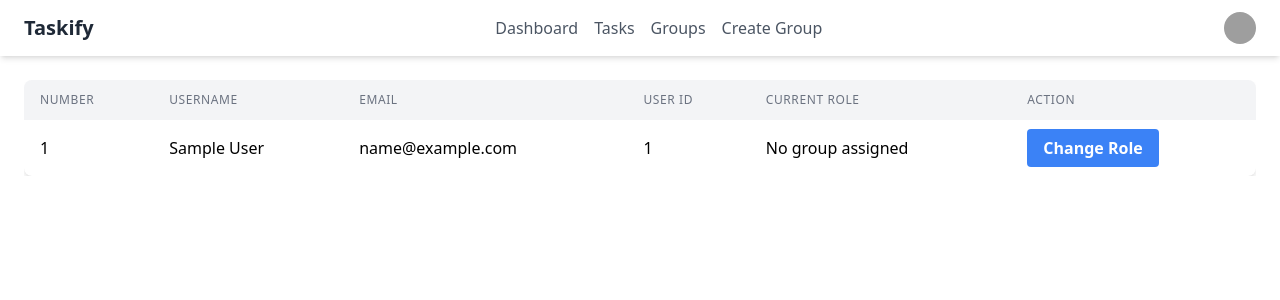
After one commit to engrnazrulislam/task_management_system, a Django app: page /users/admin/dashboard/ in a window 1280 px wide. The commit adds this page. Shown: the top 300 px of the page. Run offline with Django 5.2, Linux system fonts and the light colour scheme; tables that the repository leaves empty hold one stand-in row (values such as "Sample post"); grey boxes are pictures that could not be loaded.

Commit message:
updated to moduel 12.3

```diff
--- a/static/css/output.css
+++ b/static/css/output.css
@@ -628,6 +628,10 @@ video {
   position: sticky;
 }
 
+.right-0 {
+  right: 0px;
+}
+
 .m-auto {
   margin: auto;
 }
@@ -639,6 +643,18 @@ video {
 
 .mb-8 {
   margin-bottom: 2rem;
+}
+
+.ml-4 {
+  margin-left: 1rem;
+}
+
+.mt-2 {
+  margin-top: 0.5rem;
+}
+
+.mt-4 {
+  margin-top: 1rem;
 }
 
 .mt-8 {
@@ -706,12 +722,24 @@ video {
   width: 0.5rem;
 }
 
+.w-48 {
+  width: 12rem;
+}
+
 .w-6 {
   width: 1.5rem;
 }
 
+.w-8 {
+  width: 2rem;
+}
+
 .w-full {
   width: 100%;
+}
+
+.min-w-full {
+  min-width: 100%;
 }
 
 .flex-1 {
@@ -780,6 +808,35 @@ video {
   margin-left: calc(-0.75rem * calc(1 - var(--tw-space-x-reverse)));
 }
 
+.space-x-4 > :not([hidden]) ~ :not([hidden]) {
+  --tw-space-x-reverse: 0;
+  margin-right: calc(1rem * var(--tw-space-x-reverse));
+  margin-left: calc(1rem * calc(1 - var(--tw-space-x-reverse)));
+}
+
+.divide-y > :not([hidden]) ~ :not([hidden]) {
+  --tw-divide-y-reverse: 0;
+  border-top-width: calc(1px * calc(1 - var(--tw-divide-y-reverse)));
+  border-bottom-width: calc(1px * var(--tw-divide-y-reverse));
+}
+
+.divide-gray-200 > :not([hidden]) ~ :not([hidden]) {
+  --tw-divide-opacity: 1;
+  border-color: rgb(229 231 235 / var(--tw-divide-opacity, 1));
+}
+
+.overflow-hidden {
+  overflow: hidden;
+}
+
+.overflow-x-auto {
+  overflow-x: auto;
+}
+
+.whitespace-nowrap {
+  white-space: nowrap;
+}
+
 .rounded-full {
   border-radius: 9999px;
 }
@@ -788,8 +845,16 @@ video {
   border-radius: 0.5rem;
 }
 
+.rounded-md {
+  border-radius: 0.375rem;
+}
+
 .rounded-xl {
   border-radius: 0.75rem;
+}
+
+.rounded {
+  border-radius: 0.25rem;
 }
 
 .border {
@@ -909,8 +974,18 @@ video {
   background-color: rgb(234 179 8 / var(--tw-bg-opacity, 1));
 }
 
+.bg-gray-100 {
+  --tw-bg-opacity: 1;
+  background-color: rgb(243 244 246 / var(--tw-bg-opacity, 1));
+}
+
 .fill-current {
   fill: currentColor;
+}
+
+.object-cover {
+  -o-object-fit: cover;
+     object-fit: cover;
 }
 
 .p-10 {
@@ -938,13 +1013,42 @@ video {
   padding-right: 0.5rem;
 }
 
+.px-4 {
+  padding-left: 1rem;
+  padding-right: 1rem;
+}
+
+.px-6 {
+  padding-left: 1.5rem;
+  padding-right: 1.5rem;
+}
+
 .py-1 {
   padding-top: 0.25rem;
   padding-bottom: 0.25rem;
 }
 
+.py-2 {
+  padding-top: 0.5rem;
+  padding-bottom: 0.5rem;
+}
+
+.py-3 {
+  padding-top: 0.75rem;
+  padding-bottom: 0.75rem;
+}
+
+.py-4 {
+  padding-top: 1rem;
+  padding-bottom: 1rem;
+}
+
 .pt-3 {
   padding-top: 0.75rem;
+}
+
+.text-left {
+  text-align: left;
 }
 
 .text-3xl {
@@ -967,6 +1071,11 @@ video {
   line-height: 1.75rem;
 }
 
+.text-xs {
+  font-size: 0.75rem;
+  line-height: 1rem;
+}
+
 .font-bold {
   font-weight: 700;
 }
@@ -977,6 +1086,14 @@ video {
 
 .font-semibold {
   font-weight: 600;
+}
+
+.uppercase {
+  text-transform: uppercase;
+}
+
+.tracking-wider {
+  letter-spacing: 0.05em;
 }
 
 .text-blue-600 {
@@ -997,6 +1114,11 @@ video {
 .text-gray-700 {
   --tw-text-opacity: 1;
   color: rgb(55 65 81 / var(--tw-text-opacity, 1));
+}
+
+.text-gray-800 {
+  --tw-text-opacity: 1;
+  color: rgb(31 41 55 / var(--tw-text-opacity, 1));
 }
 
 .text-green-500 {
@@ -1039,6 +1161,18 @@ video {
   color: rgb(202 138 4 / var(--tw-text-opacity, 1));
 }
 
+.shadow-lg {
+  --tw-shadow: 0 10px 15px -3px rgb(0 0 0 / 0.1), 0 4px 6px -4px rgb(0 0 0 / 0.1);
+  --tw-shadow-colored: 0 10px 15px -3px var(--tw-shadow-color), 0 4px 6px -4px var(--tw-shadow-color);
+  box-shadow: var(--tw-ring-offset-shadow, 0 0 #0000), var(--tw-ring-shadow, 0 0 #0000), var(--tw-shadow);
+}
+
+.shadow-md {
+  --tw-shadow: 0 4px 6px -1px rgb(0 0 0 / 0.1), 0 2px 4px -2px rgb(0 0 0 / 0.1);
+  --tw-shadow-colored: 0 4px 6px -1px var(--tw-shadow-color), 0 2px 4px -2px var(--tw-shadow-color);
+  box-shadow: var(--tw-ring-offset-shadow, 0 0 #0000), var(--tw-ring-shadow, 0 0 #0000), var(--tw-shadow);
+}
+
 .shadow-sm {
   --tw-shadow: 0 1px 2px 0 rgb(0 0 0 / 0.05);
   --tw-shadow-colored: 0 1px 2px 0 var(--tw-shadow-color);
@@ -1073,14 +1207,44 @@ video {
   background-color: rgb(147 51 234 / var(--tw-bg-opacity, 1));
 }
 
+.hover\:bg-blue-600:hover {
+  --tw-bg-opacity: 1;
+  background-color: rgb(37 99 235 / var(--tw-bg-opacity, 1));
+}
+
+.hover\:bg-gray-50:hover {
+  --tw-bg-opacity: 1;
+  background-color: rgb(249 250 251 / var(--tw-bg-opacity, 1));
+}
+
+.hover\:text-gray-800:hover {
+  --tw-text-opacity: 1;
+  color: rgb(31 41 55 / var(--tw-text-opacity, 1));
+}
+
 .hover\:text-white:hover {
   --tw-text-opacity: 1;
   color: rgb(255 255 255 / var(--tw-text-opacity, 1));
 }
 
+.focus\:outline-none:focus {
+  outline: 2px solid transparent;
+  outline-offset: 2px;
+}
+
 .active\:bg-purple-700:active {
   --tw-bg-opacity: 1;
   background-color: rgb(126 34 206 / var(--tw-bg-opacity, 1));
+}
+
+@media (min-width: 768px) {
+  .md\:flex {
+    display: flex;
+  }
+
+  .md\:hidden {
+    display: none;
+  }
 }
 
 @media (min-width: 1024px) {
--- /dev/null
+++ b/users/templates/admin/dashboard.html
@@ -0,0 +1,130 @@
+{% load static %}
+<!DOCTYPE html>
+<html lang="en">
+  <head>
+    <meta charset="UTF-8" />
+    <meta name="viewport" content="width=device-width, initial-scale=1.0" />
+    <title>Document</title>
+    <link rel="stylesheet" href="{% static "css/output.css" %}" />
+  </head>
+  <body>
+    <header class="bg-white shadow-md">
+      <nav class="container mx-auto px-6 py-3">
+        <div class="flex justify-between items-center">
+          <a href="index.html" class="text-xl font-bold text-gray-800"
+            >Taskify</a
+          >
+          <div class="hidden md:flex space-x-4">
+            <a
+              href="admin-dashboard.html"
+              class="text-gray-600 hover:text-gray-800"
+              >Dashboard</a
+            >
+            <a href="#" class="text-gray-600 hover:text-gray-800">Tasks</a>
+            <a href="group-list.html" class="text-gray-600 hover:text-gray-800"
+              >Groups</a
+            >
+            <a
+              href="create-group.html"
+              class="text-gray-600 hover:text-gray-800"
+              >Create Group</a
+            >
+          </div>
+          <div class="flex items-center">
+            <div class="relative">
+              <button
+                id="user-menu-button"
+                class="flex items-center focus:outline-none"
+              >
+                <img
+                  class="h-8 w-8 rounded-full object-cover"
+                  src="https://placekitten.com/100/100"
+                  alt="User avatar"
+                />
+              </button>
+              <div
+                id="user-menu"
+                class="absolute right-0 mt-2 w-48 bg-white rounded-md shadow-lg py-1 hidden"
+              >
+                <a
+                  href="manager-dashboard.html"
+                  class="block px-4 py-2 text-sm text-gray-700 hover:bg-gray-100"
+                  >Dashboard</a
+                >
+                <form method="post" action="logout.html">
+                  <button
+                    class="block px-4 py-2 text-sm text-gray-700 hover:bg-gray-100"
+                  >
+                    Logout
+                  </button>
+                </form>
+              </div>
+            </div>
+            <div class="md:hidden ml-4">
+              <button
+                id="menu-toggle"
+                class="text-gray-600 hover:text-gray-800 focus:outline-none"
+              >
+                <svg
+                  class="h-6 w-6"
+                  fill="none"
+                  stroke="currentColor"
+                  viewBox="0 0 24 24"
+                  xmlns="http://www.w3.org/2000/svg"
+                >
+                  <path
+                    stroke-linecap="round"
+                    stroke-linejoin="round"
+                    stroke-width="2"
+                    d="M4 6h16M4 12h16m-7 6h7"
+                  ></path>
+                </svg>
+              </button>
+            </div>
+          </div>
+        </div>
+        <div id="mobile-menu" class="md:hidden hidden mt-4">
+          <a href="#" class="block py-2 text-gray-600 hover:text-gray-800"
+            >Dashboard</a
+          >
+          <a href="#" class="block py-2 text-gray-600 hover:text-gray-800"
+            >Tasks</a
+          >
+          <a href="#" class="block py-2 text-gray-600 hover:text-gray-800"
+            >Groups</a
+          >
+          <a href="#" class="block py-2 text-gray-600 hover:text-gray-800"
+            >Create Group</a
+          >
+        </div>
+      </nav>
+    </header>
+
+    <main>
+        {% block content %}
+            {% include "admin/user_list.html" %}
+        {% endblock content %}
+    </main>
+
+    <script>
+      document
+        .getElementById("menu-toggle")
+        .addEventListener("click", function () {
+          document.getElementById("mobile-menu").classList.toggle("hidden");
+        });
+
+      document
+        .getElementById("user-menu-button")
+        .addEventListener("click", function () {
+          document.getElementById("user-menu").classList.toggle("hidden");
+        });
+
+      // Close the dropdown when clicking outside
+      window.addEventListener("click", function (e) {
+        if (!document.getElementById("user-menu-button").contains(e.target)) {
+          document.getElementById("user-menu").classList.add("hidden");
+        }
+      });
+    </script>
+  </body>
+</html>
--- /dev/null
+++ b/users/templates/admin/user_list.html
@@ -0,0 +1,59 @@
+<div class="container mx-auto p-6">
+  <div class="overflow-x-auto">
+    <table class="min-w-full bg-white shadow-md rounded-lg overflow-hidden">
+      <thead class="bg-gray-100">
+        <tr>
+          <th
+            class="px-4 py-3 text-left text-xs font-medium text-gray-500 uppercase tracking-wider"
+          >
+            Number
+          </th>
+          <th
+            class="px-4 py-3 text-left text-xs font-medium text-gray-500 uppercase tracking-wider"
+          >
+            Username
+          </th>
+          <th
+            class="px-4 py-3 text-left text-xs font-medium text-gray-500 uppercase tracking-wider"
+          >
+            Email
+          </th>
+          <th
+            class="px-4 py-3 text-left text-xs font-medium text-gray-500 uppercase tracking-wider"
+          >
+            User ID
+          </th>
+          <th
+            class="px-4 py-3 text-left text-xs font-medium text-gray-500 uppercase tracking-wider"
+          >
+            Current Role
+          </th>
+          <th
+            class="px-4 py-3 text-left text-xs font-medium text-gray-500 uppercase tracking-wider"
+          >
+            Action
+          </th>
+        </tr>
+      </thead>
+      <tbody class="divide-y divide-gray-200">
+        {% for user in users %}
+        <tr class="hover:bg-gray-50">
+          <td class="px-4 py-4 whitespace-nowrap">{{forloop.counter}}</td>
+          <td class="px-4 py-4 whitespace-nowrap">{{user.first_name}} {{user.last_name}}</td>
+          <td class="px-4 py-4 whitespace-nowrap">{{user.email}}</td>
+          <td class="px-4 py-4 whitespace-nowrap">{{user.id}}</td>
+          <td class="px-4 py-4 whitespace-nowrap">{{user.groups.first.name|default:'No group assigned'}}</td>
+          <td class="px-4 py-4 whitespace-nowrap">
+            <a
+              href="{% url 'assigned_role' user.id %}"
+              class="bg-blue-500 hover:bg-blue-600 text-white font-bold py-2 px-4 rounded"
+            >
+              Change Role
+            </a>
+          </td>
+        </tr>
+        {% endfor %}
+      </tbody>
+    </table>
+  </div>
+</div>
--- a/users/urls.py
+++ b/users/urls.py
@@ -1,9 +1,11 @@
 from django.urls import path
-from users.views import sign_up, sign_in, sign_out, activate_user
+from users.views import sign_up, sign_in, sign_out, activate_user, admin_dashboard, assigned_role
 
 urlpatterns = [
-    path('sign_up/',sign_up, name ='sign_up'),
-    path('sign_in/',sign_in, name ='sign_in'),
-    path('sign_out/',sign_out,name='sign_out'),
-    path('activate/<int:user_id>/<str:token>/', activate_user)
+    path('sign_up/', sign_up, name = 'sign_up'),
+    path('sign_in/', sign_in, name = 'sign_in'),
+    path('sign_out/', sign_out, name = 'sign_out'),
+    path('activate/<int:user_id>/<str:token>/', activate_user),
+    path('admin/dashboard/', admin_dashboard, name = 'admin_dashboard'),
+    path('admin/<int:user_id>/assigned_role/',assigned_role, name='assigned_role'),
 ]
--- a/users/views.py
+++ b/users/views.py
@@ -6,7 +6,7 @@ from users.forms import RegisterForm, CustomRegistrationForm
 from users.forms import LoginForm
 from django.contrib import messages
 from django.contrib.auth.forms import AuthenticationForm
-from users.forms import LoginForm
+from users.forms import LoginForm, AssignRoleForm
 from django.contrib.auth.tokens import default_token_generator
 
 # Create your views here.
@@ -95,3 +95,21 @@ def activate_user(request, user_id, token):
 
     except User.DoesNotExist:
         return HttpResponse('User not found')
+
+def admin_dashboard(request):
+    users = User.objects.all()
+    return render(request,'admin/dashboard.html',{'users':users})
+
+def assigned_role(request, user_id):
+    user = User.objects.get(id=user_id)
+    form = AssignRoleForm()
+    if request.method == 'POST':
+        form = AssignRoleForm(request.POST)
+        if form.is_valid():
+            role = form.cleaned_data.get('role')
+            user.groups.clear()  # Remove old roles
+            user.groups.add(role)
+            messages.success(request, f"User {user.username} has been assigned to the {role.name} role")
+            return redirect('admin_dashboard')
+
+    return render(request, 'admin/assigned_role.html', {"form": form})
```
Also changed, not shown: users/forms.py (+9 -1 lines), users/signals.py (+8 -1 lines), users/templates/admin/assigned_role.html (added, +15 -0 lines).
